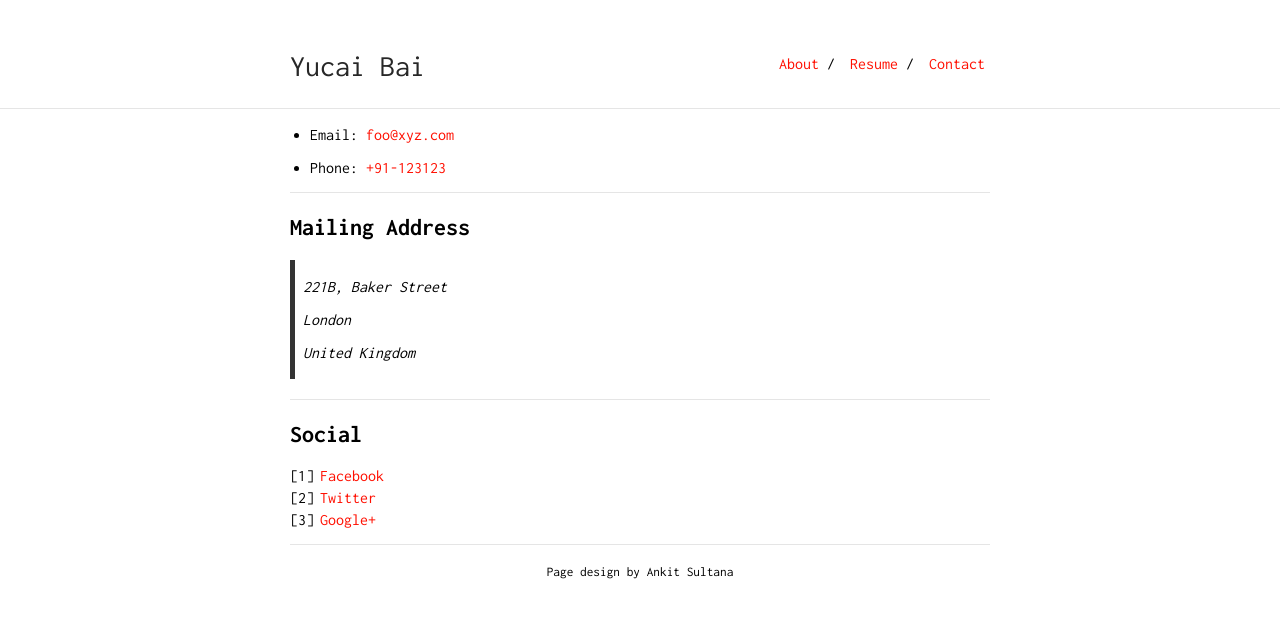
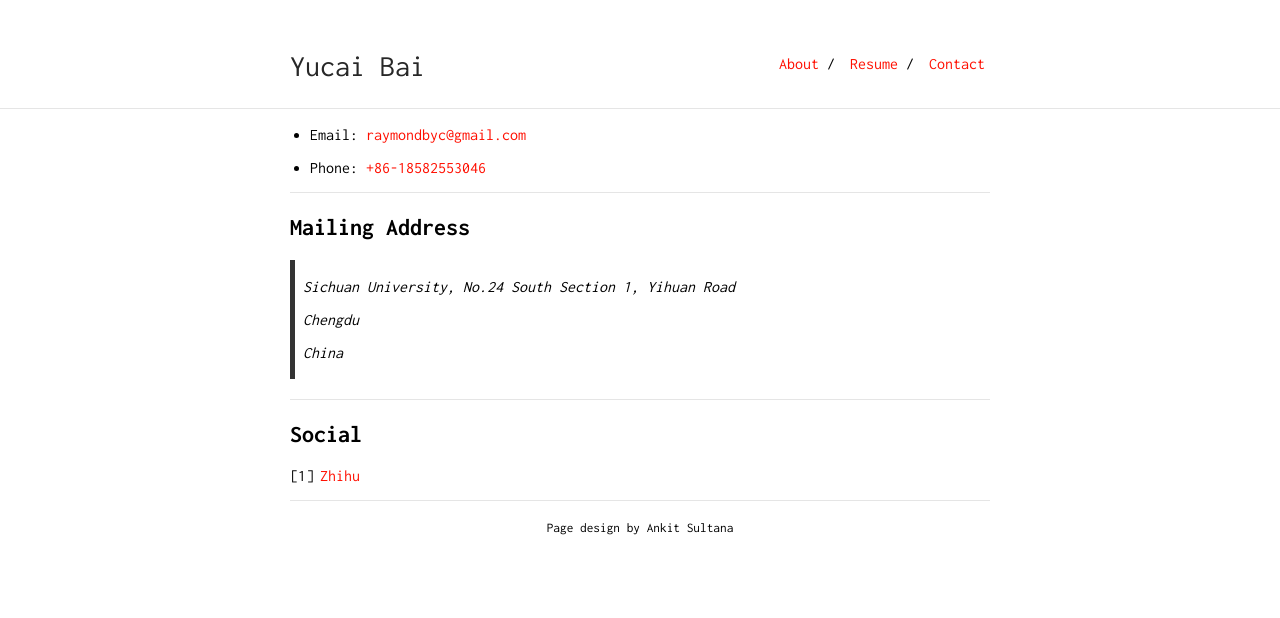
Before and after one commit to RaymondByc/raymondbyc-github.io, a Jekyll site: the page built from contact.md, in a window 1280 px wide. Shown: the top 618 px of the page. Built offline with Jekyll 4.4.1, drawn with Linux system fonts in a browser that asks for light colours.

Commit message:
index update.

```diff
--- a/contact.md
+++ b/contact.md
@@ -3,24 +3,22 @@ layout: default
 is_contact: true
 ---
 
-* Email: [foo@xyz.com](mailto:foo@xyz.com)
+* Email: [raymondbyc@gmail.com](mailto:raymondbyc@gmail.com)
 
-* Phone: [+91-123123](tel:+91-123123)
+* Phone: [+86-18582553046](tel:+86-18582553046)
 
 ---
 
 ## Mailing Address
 
-> 221B, Baker Street
+> Sichuan University, No.24 South Section 1, Yihuan Road
 >
-> London
+> Chengdu
 >
-> United Kingdom
+> China
 
 ---
 
 ## Social
 
-1. [Facebook](#)
-2. [Twitter](#)
-3. [Google+](#)
+1. [Zhihu](www.https://www.zhihu.com/people/bai-xiao-cai-94/activities)
```
